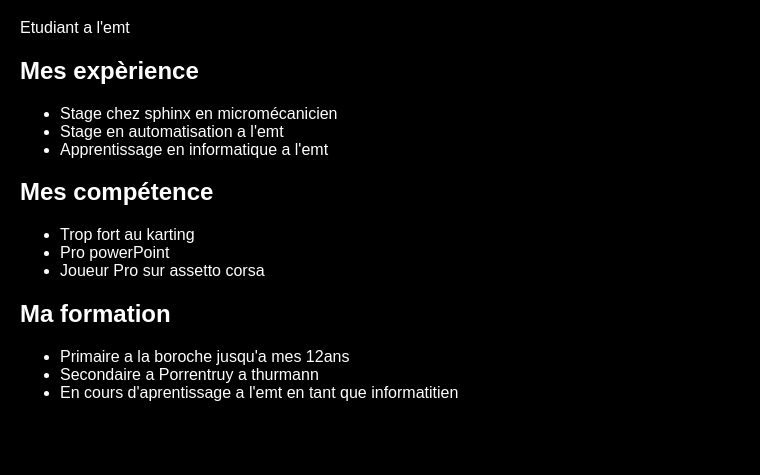
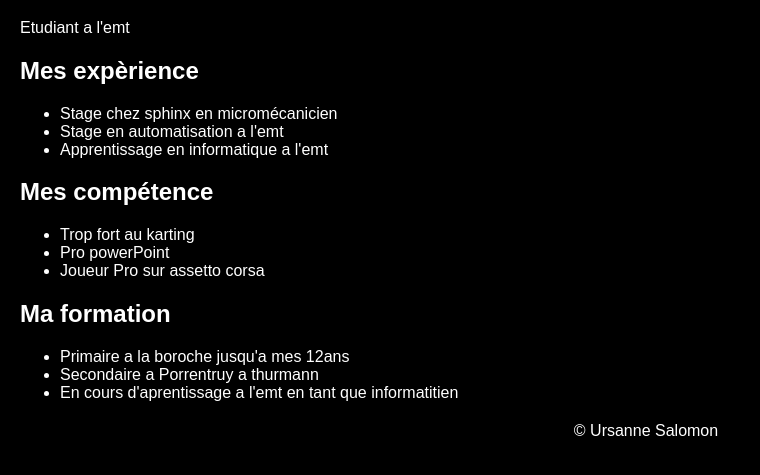
Before and after one commit to divtec-cejef/mon-cv-01-Ursanne-Salomon, a plain HTML site: page index.html in a window 1280 px wide. Shown: the part 137-612 px from the top of the page, without its empty margins (0-760 px from the left). Drawn offline with Linux system fonts and the light colour scheme.

Commit message:
Ajout footer

```diff
--- a/css/main.css
+++ b/css/main.css
@@ -1,13 +1,13 @@
 img {
     height: 80px;
 }
-
 
 .center {
     margin-left: auto;
     margin-right: 0;
     display: flex;
 }
+
 .center li{
     margin-top: 3%;
     margin-left: 80px;
@@ -22,7 +22,7 @@ nav{
 body{
     background-color: black;
     color: white;
-    font-family: Arial;
+    font-family: Arial, sans-serif;
     margin-left: 20px;
 }
 
@@ -45,14 +45,12 @@ body{
     color: red;
 }
 
-
-
 nav {
     margin: 0;
 }
 
 footer {
-    margin: 20px;v
+    margin: 20px;
     text-align: center;
 }
 
--- a/index.html
+++ b/index.html
@@ -55,4 +55,7 @@
         <li>En cours d'aprentissage a l'emt en tant que informatitien</li>
     </ul>
 </body>
+<footer>
+    <p>© Ursanne Salomon</p>
+</footer>
 </html>
```
